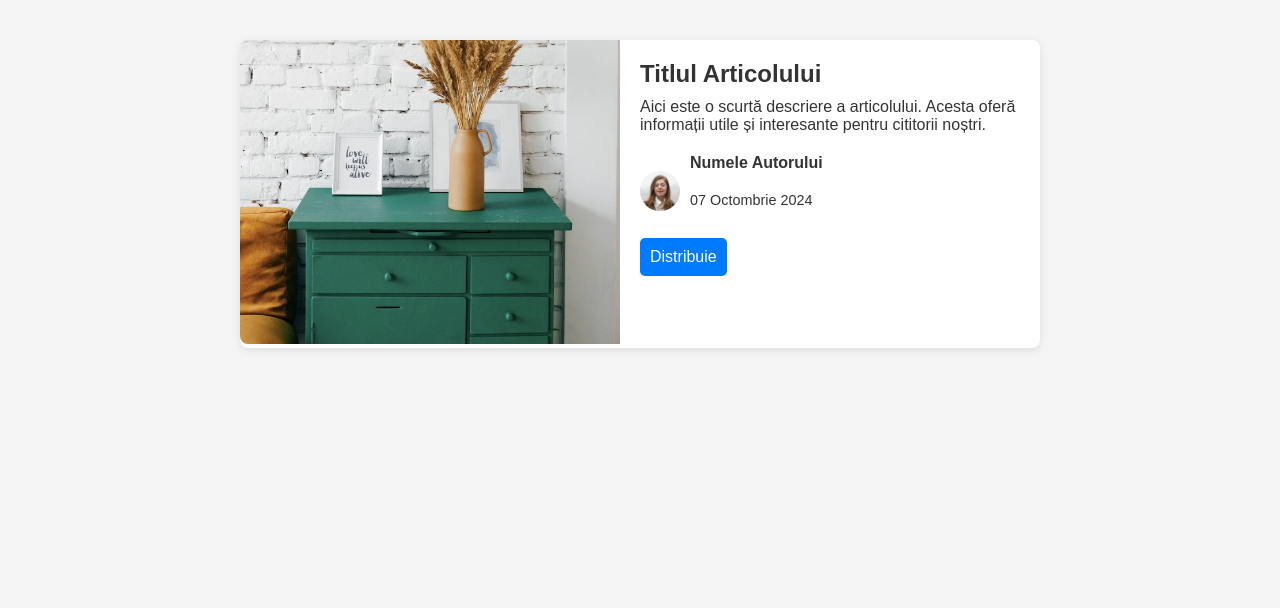
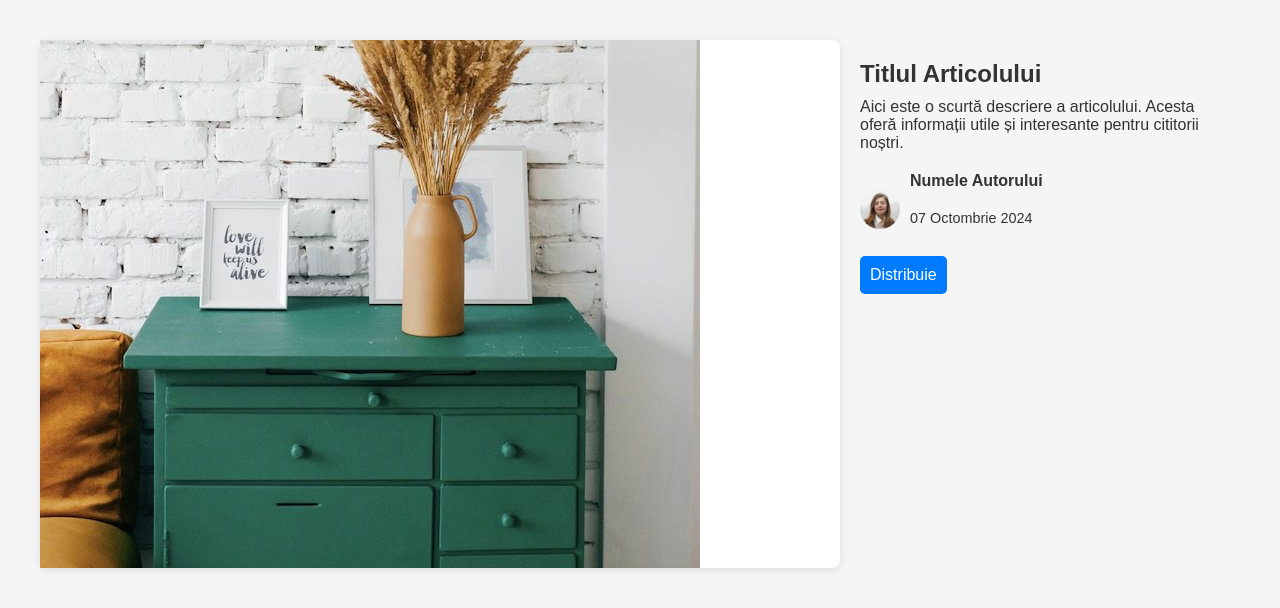
Before and after one commit to deea585/Article, a plain HTML site: page index.html in a window 1280 px wide. Drawn offline with Linux system fonts and the light colour scheme.

Commit message:
Update index.html

```diff
--- a/index.html
+++ b/index.html
@@ -9,8 +9,8 @@
   <body>
     <main>
       <div class="article-preview">
-        <div class="images">
-          <img src="drawers.jpg" alt="Drawers" />
+
+       <img src="drawers.jpg" alt="Drawers" />
         </div>
         <div class="article-content">
           <h2>Titlul Articolului</h2>
```
